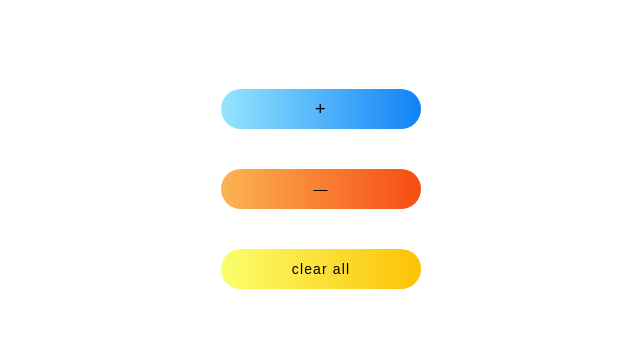
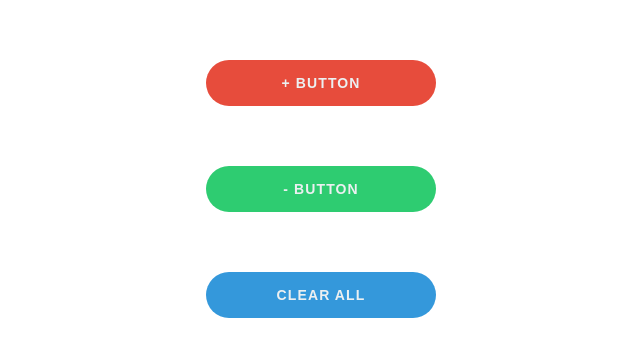
Before and after one commit to NadezhdaElkina/FEhomeworks, a plain HTML site: page FirstCounter/index.html in a window 1280 px wide. Shown: the part 161-518 px from the top of the page, without its empty margins (319-959 px from the left). Drawn offline with Linux system fonts and the light colour scheme.

Commit message:
modified buttons

```diff
--- a/FirstCounter/index.html
+++ b/FirstCounter/index.html
@@ -12,15 +12,30 @@
 
     <div class="buttons__wrapper">
 
+      <div class="button__wrapper">
+
         <button class="button button--plus" onclick="increaseCounter()" type="button">
-            <p class="button__plus__text button__text">+</p>
-            </button>
-            <button class="button button--minus" onclick="decreaseCounter()" type="button">
-                <p class="button__text">—</p>
-           </button>
-           <button class="button button--clear" onclick="clearCounter()" type="button">
-            <p class="button__text">clear all</p>
-            </button>
+            + button
+        </button>
+
+      </div>
+
+
+    <div class="button__wrapper">
+
+        <button class="button button--minus" onclick="decreaseCounter()" type="button">
+            - button
+       </button>
+
+    </div>
+
+    <div class="button__wrapper">
+
+        <button class="button button--clear" onclick="clearCounter()" type="button">
+            clear all
+        </button>
+
+    </div>
 
     </div>
 
--- a/FirstCounter/style.css
+++ b/FirstCounter/style.css
@@ -11,40 +11,39 @@
     flex-direction: column;
     justify-content: center;
     align-items: center;
-    gap: 40px;
+    gap: 60px;
 }
 .button {
-    height: 40px;
-    width: 200px;
+    min-width: 230px;
+    position: relative;
+    display: inline-block;
+    text-align: center;
+    padding: 15px;
+    transition: all 0.05s;
+    border-radius: 25px;
     border: none;
-    border-radius: 20px;
+    font-size: 14px;
+    font-weight: 600;
+    color: #ecf0f1;
+    letter-spacing: 0.08em;
+    text-align: center;
+    text-transform: uppercase;
     cursor: pointer;
-    transition: all 500ms;
+}
+.button--plus {
+    background-color: #e74c3c;
+}
+.button--minus {
+    background-color: #2ecc71;
+}
+.button--clear {
+    background-color: #3498db;
 }
 .button:hover {
-    box-shadow: rgb(38, 57, 77) 0px 5px 30px -10px;
-    border: solid 1px black;
- }
+    transform: translateY(-3px);
+    box-shadow: 0 10px 20px rgba(0, 0, 0, 0.2);
+}
 .button:active {
-    box-shadow: rgb(38, 57, 77) 0px 5px 30px -10px;
+    transform: translateY(-1px);
+    box-shadow: 0 5px 10px rgba(0, 0, 0, 0.2);
 }
-.button--plus {
-    background: linear-gradient(to right, #94e6ff, #1082f5);
-}
-.button--minus {
-    background: linear-gradient(to right, #fab453, #f74c13);
-
-}
-.button--clear {
-    background: linear-gradient(to right, #faff6d, #fcc203);
-
-}
-.button__text {
-    font-size: 14px;
-    font-weight: 500;
-    color: black;
-    letter-spacing: 0.08em;
-}
-.button__plus__text {
-    font-size: 18px !important;
-}
```
